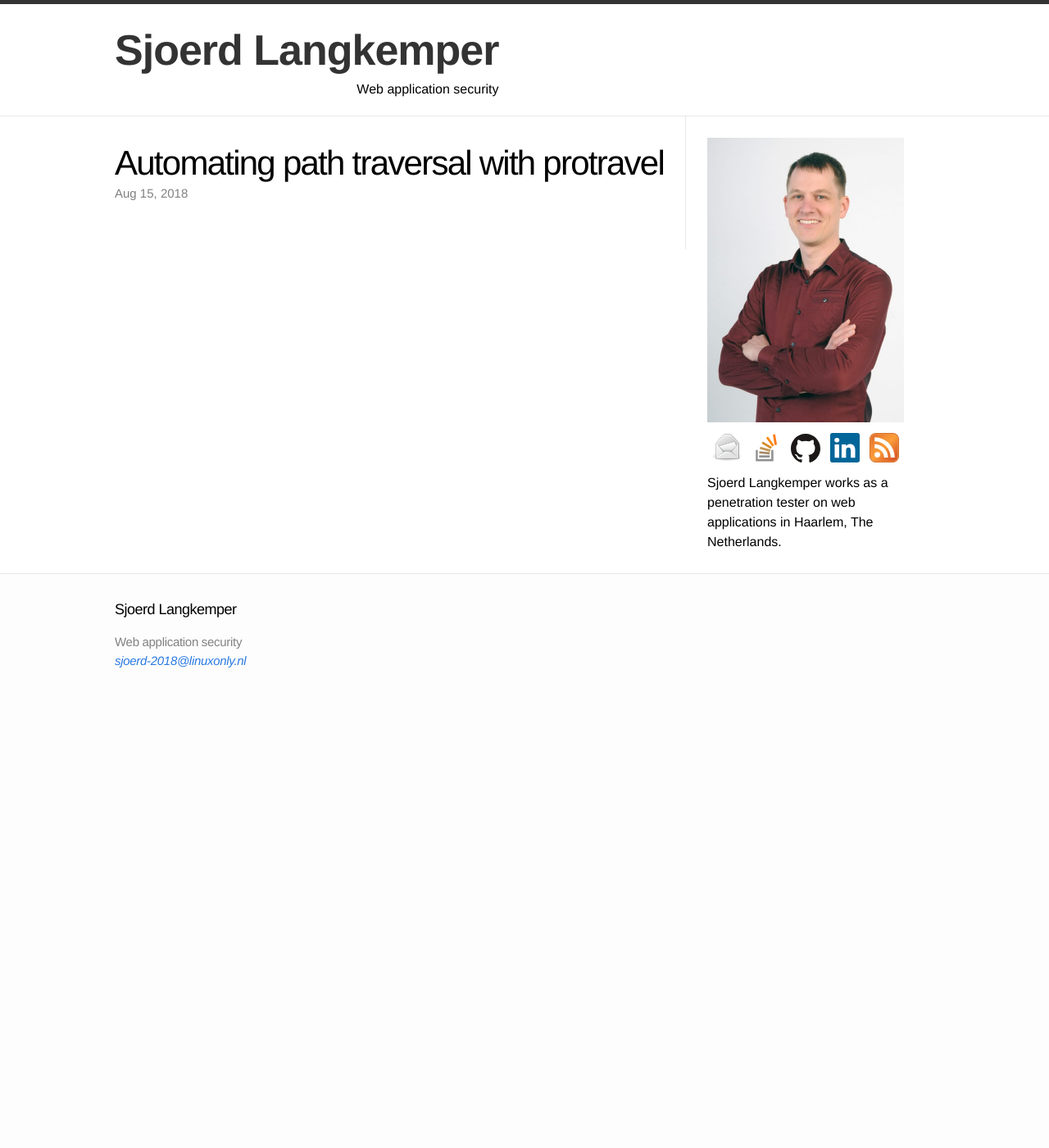
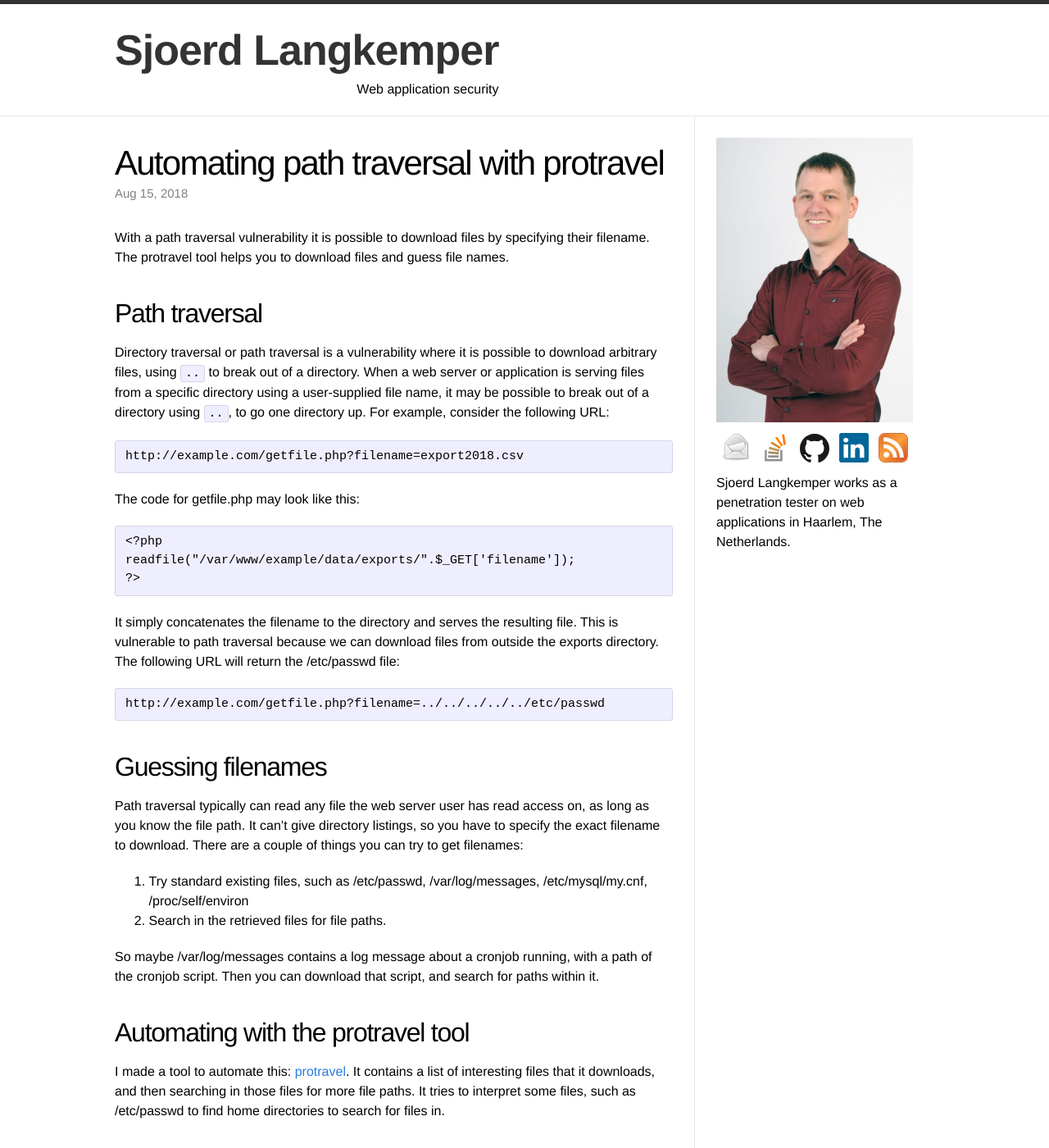
Before and after one commit to Sjord/Sjord.github.io, a Jekyll site: the page built from _posts/2018-08-12-automating-path-traversal-with-protravel.md, in a window 1280 px wide and 1400 px high. Shown: the whole window at 82% size. Built offline with Jekyll 4.4.1, drawn with Linux system fonts in a browser that asks for light colours; some of the changed text lies outside the part shown.

Commit message:
Protravel post

```diff
--- a/_posts/2018-08-12-automating-path-traversal-with-protravel.md
+++ b/_posts/2018-08-12-automating-path-traversal-with-protravel.md
@@ -4,3 +4,45 @@
 thumbnail: path-traversal-240.jpg
 date: 2018-08-15
 ---
+
+With a path traversal vulnerability it is possible to download files by specifying their filename. The protravel tool helps you to download files and guess file names.
+
+<!-- photo source: https://commons.wikimedia.org/wiki/File:Roomba_time-lapse.jpg -->
+
+## Path traversal
+
+Directory traversal or path traversal is a vulnerability where it is possible to download arbitrary files, using `..` to break out of a directory. When a web server or application is serving files from a specific directory using a user-supplied file name, it may be possible to break out of a directory using `..`, to go one directory up. For example, consider the following URL:
+
+    http://example.com/getfile.php?filename=export2018.csv
+
+The code for getfile.php may look like this:
+
+    <?php
+    readfile("/var/www/example/data/exports/".$_GET['filename']);
+    ?>
+
+It simply concatenates the filename to the directory and serves the resulting file. This is vulnerable to path traversal because we can download files from outside the exports directory. The following URL will return the /etc/passwd file:
+
+    http://example.com/getfile.php?filename=../../../../../etc/passwd
+
+## Guessing filenames
+
+Path traversal typically can read any file the web server user has read access on, as long as you know the file path. It can't give directory listings, so you have to specify the exact filename to download. There are a couple of things you can try to get filenames:
+
+1. Try standard existing files, such as /etc/passwd, /var/log/messages, /etc/mysql/my.cnf, /proc/self/environ
+2. Search in the retrieved files for file paths.
+
+So maybe /var/log/messages contains a log message about a cronjob running, with a path of the cronjob script. Then you can download that script, and search for paths within it.
+
+## Automating with the protravel tool
+
+I made a tool to automate this: [protravel](https://github.com/Sjord/protravel). It contains a list of interesting files that it downloads, and then searching in those files for more file paths. It tries to interpret some files, such as /etc/passwd to find home directories to search for files in.
+
+## Conclusion
+
+Protravel is a tool to exploit path traversal vulnerabilities. It downloads files and tries to guess file paths.
+
+## Read more
+
+* [Protravel source](https://github.com/Sjord/protravel)
+* [Directory Traversal, File Inclusion, and The Proc File System](http://example.com/getfile.php?filename=export2018.csv)
```
